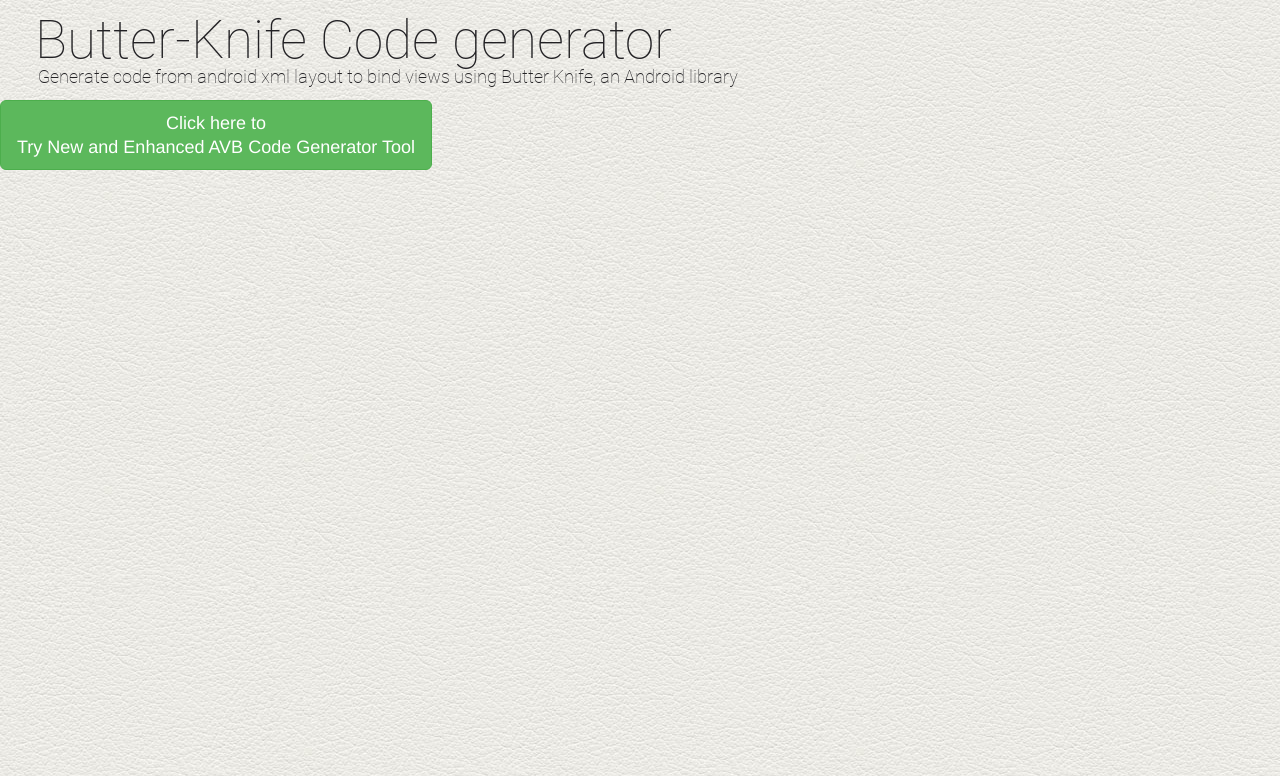
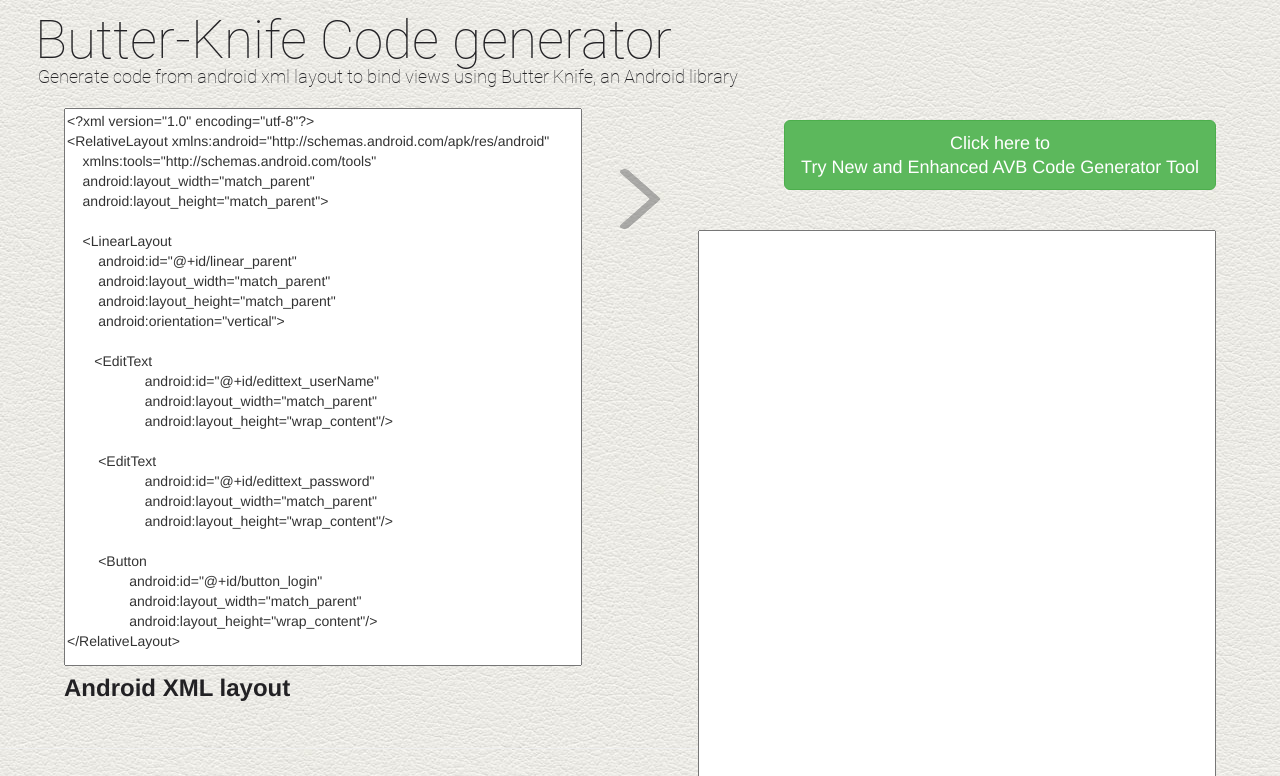
Before and after one commit to hbb20/butterknife-code-generator, a plain HTML site: page index.html in a window 1280 px wide. Shown: the top 776 px of the page. Drawn offline with nearby package versions, Linux system fonts and the light colour scheme.

Commit message:
Update style.css

```diff
--- a/style.css
+++ b/style.css
@@ -1,9 +1,9 @@
 body {
-    background-color: #d0e4fe;height: 97vh;
+    background-color: #d0e4fe; height: 97vh;
 }
 
 #divBody{
-  height: 100%;width:100%
+  height: 10%;width:100%
 }
 
 #divHeader{
@@ -12,6 +12,14 @@
 
 #imageHeader{
   margin-left: 20px;
+  float: left;
+}
+
+#newToolButton{
+  float: right;
+  margin-right: 5%;
+  margin-top: 20px;
+  margin-bottom: 20px;
 }
 
 #divCore{
```
